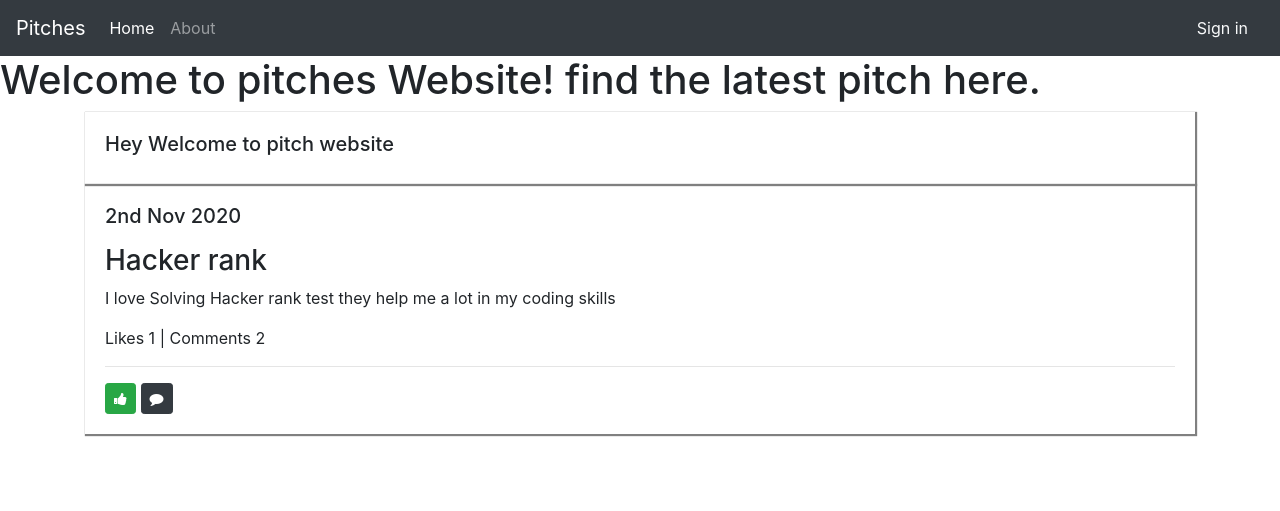
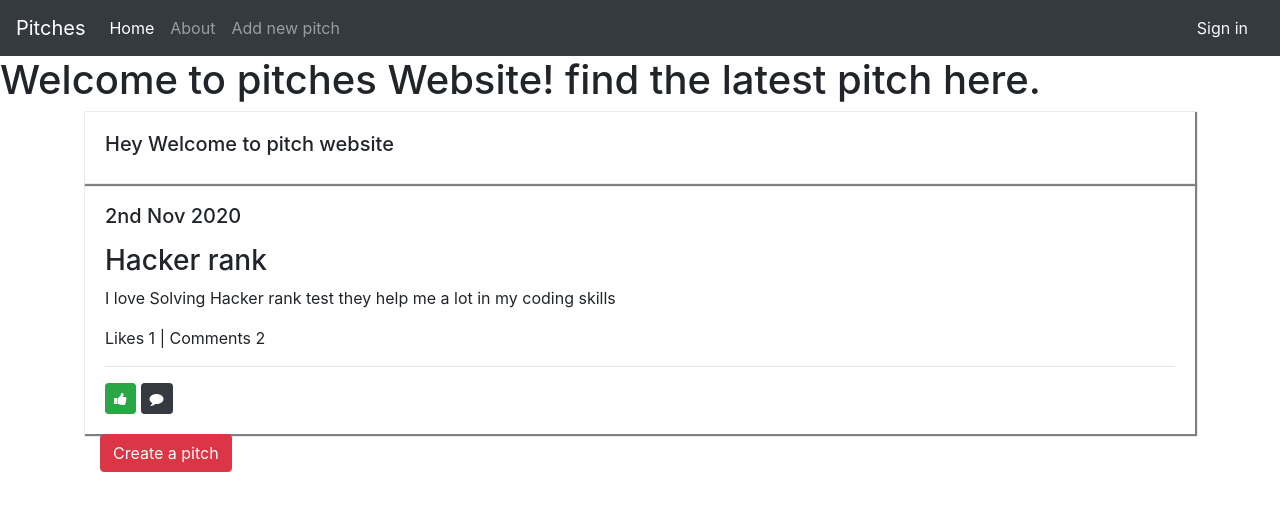
Before and after one commit to Moringa-School-Access/pitch, a Flask app: page / in a window 1280 px wide. Shown: the top 511 px of the page. Run offline with Flask 2, Linux system fonts and the light colour scheme; data that the repository does not hold is empty; some libraries are stand-ins or nearby versions.

Commit message:
Added functionality to display pitch

```diff
--- a/app/main/views.py
+++ b/app/main/views.py
@@ -1,15 +1,15 @@
 from flask import render_template, request, redirect, url_for, abort
 from . import main
-from flask_login import login_required
-from .forms import UpdateProfile
+from flask_login import login_required, current_user
+from .forms import UpdateProfile, PitchForm
 from .. import db, photos
-from ..models import User, PhotoProfile
+from ..models import User, PhotoProfile, Pitch
 
 
 @main.route('/')
 def index():
-
-    return render_template('index.html')
+    pitches = Pitch.query.all()
+    return render_template('index.html', pitches=pitches)
 
 
 @main.route('/user/<uname>')
@@ -53,3 +53,24 @@ def update_pic(uname):
         user_photo = PhotoProfile(pic_path=path, user=user)
         db.session.commit()
     return redirect(url_for('main.profile', uname=uname))
+
+
+@main.route('/pitch/new', methods=['GET', 'POST'])
+@login_required
+def pitch():
+    """
+    View pitch function that returns the pitch page and data
+    """
+    pitch_form = PitchForm()
+
+    if pitch_form.validate_on_submit():
+        title = pitch_form.title.data
+        description = pitch_form.description.data
+
+        new_pitch = Pitch(title=title, description=description)
+        new_pitch.save_pitch()
+
+        return redirect(url_for('main.index'))
+
+    title = 'New Pitch | One Minute Pitch'
+    return render_template('pitch.html', title=title, pitch_form=pitch_form)
--- a/app/templates/base.html
+++ b/app/templates/base.html
@@ -22,6 +22,9 @@
           <li class="nav-item">
             <a class="nav-link" href="#">About</a>
           </li>
+            <li class="nav-item">
+            <a class="nav-link" href="{{ url_for('main.pitch') }}">Add new pitch</a>
+          </li>
         </ul>
           <ul class="nav navbar-nav navbar-right pr-3">
               {% if current_user.is_authenticated %}
--- a/app/templates/index.html
+++ b/app/templates/index.html
@@ -1,9 +1,13 @@
 {% extends 'base.html' %}
+{% import 'bootstrap/wtf.html' as wtf %}
 
 {% block content %}
     <h1>Welcome to pitches Website! find the latest pitch here.</h1>
     <div class="container">
         <div class="row">
+        <div class="col-md-12">
+{#             {{wtf.quick_form(PitchForm)}}#}
+        </div>
             <div class="col-md-12">
                 <div class="card-body card-content">
                     {% if current_user.profile_pic_path %}
@@ -32,6 +36,21 @@
                     </div>
                 </div>
             </div>
+        <div class="col-md-12">
+            <div class="container-fluid">
+                <a href="{{ url_for('main.pitch') }}">
+                    <button class="btn btn-danger">Create a pitch</button>
+                </a>
+                <br>
+                {%for pitch in pitches%}
+                    <h4>{{pitch.title}}</h4>
+                    <h5> {{pitch.description}}</h5>
+{#                    <p>{{pitch.strftime('%d/%m/%Y')}} | {{ pitch.date }}</p>#}
+                {%endfor%}
+            </div>
+        </div>
         </div>
     </div>
+
+
 {% endblock %}
```
Also changed, not shown: app/models.py (+26 -6 lines), app/templates/pitch.html (added, +11 -0 lines), migrations/versions/352cec81d735_image_migration.py (added, +30 -0 lines), migrations/versions/6fe91df40dcd_image_migration.py (added, +34 -0 lines), app/templates/macros.html (added).
